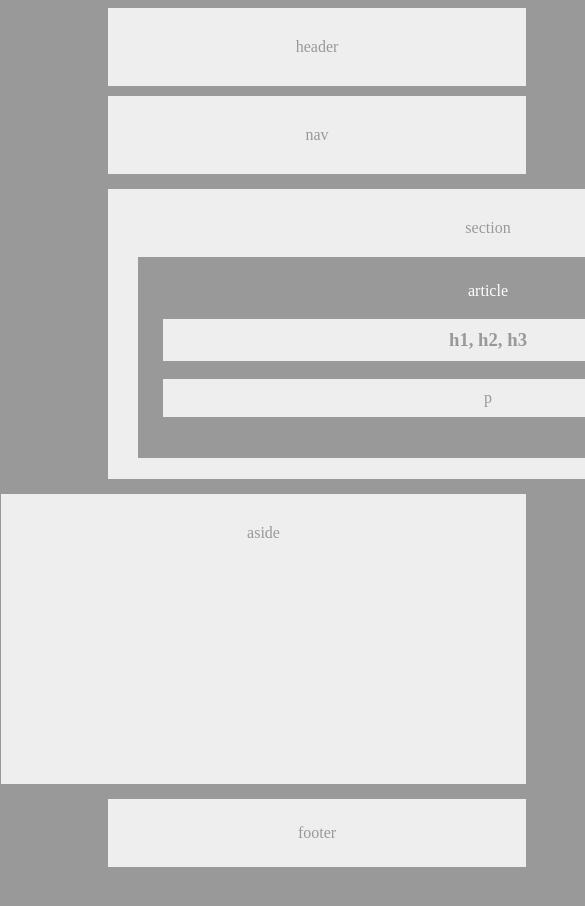
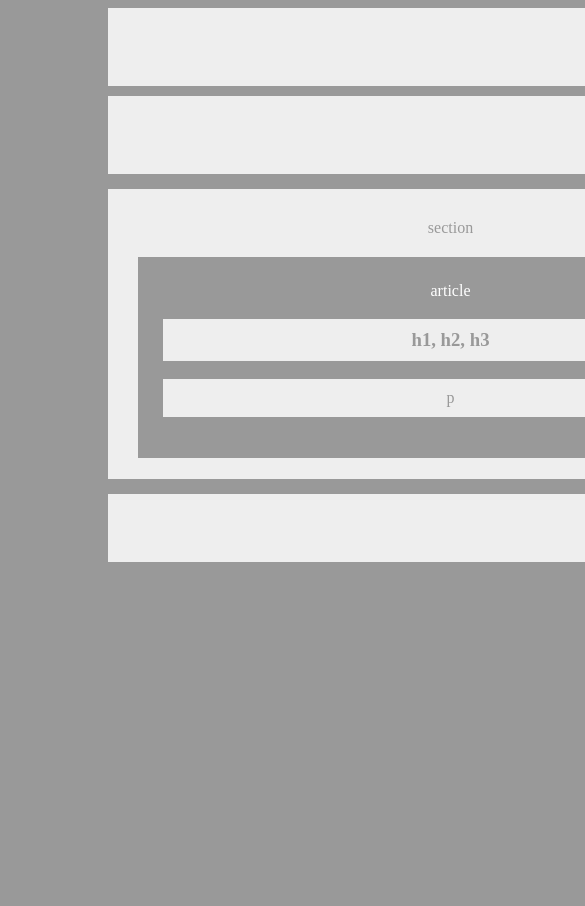
Before and after one commit to Bigshmow/HW-Wireframe, a plain HTML site: page index.html in a window 390 px wide. Shown: the top 906 px of the page, 585 px wide, since content can reach past the window. After the commit the page ends 844 px from the top, so only its background shows below. Drawn offline with Linux system fonts and the light colour scheme.

Commit message:
added a div with wrapper for a more responsive design

```diff
--- a/Easier-Layout.css
+++ b/Easier-Layout.css
@@ -1,3 +1,7 @@
+#wrapper {
+    width: 1500px;
+}
+
 body {
     color: #999999;
     background-color: #999999;
@@ -26,7 +30,7 @@ section {
     background-color: #eeeeee;
     height: 230px;
     padding: 30px;
-    width: 700px;
+    width: 625px;
     float: left;
     margin-left: 100px;
     margin-bottom: 15px;
@@ -57,7 +61,7 @@ aside {
     widows: 250px;
     float: right;
     height: 230px;
-    width: 465px;
+    width: 540px;
     padding: 30px;
     margin-left: 15px;
     margin-right: 100px;
--- a/index.html
+++ b/index.html
@@ -1,5 +1,7 @@
 <!DOCTYPE html>
 <html>
+    <div id="wrapper">
+
         <head>
             <meta charset="UTF-8">
             <title>Easier-Layout</title>
@@ -37,4 +39,5 @@
             </footer>
 
         </body>
+    </div>
 </html>
```
Lines whose indentation alone changed are shown as unchanged.
